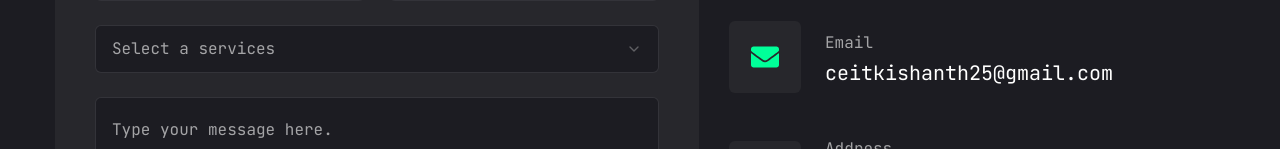
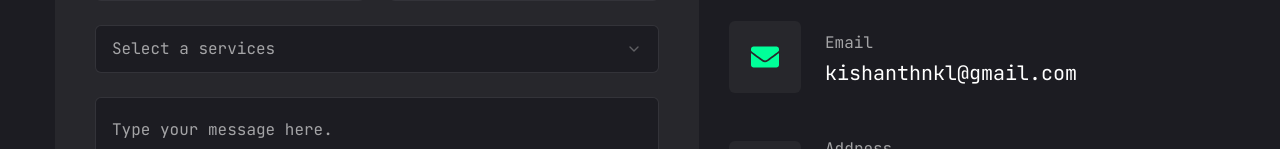
Before and after one commit to KishanthSelvaraj/KishanthPortfolio, a Next.js app: page /contact in a window 1280 px wide. Shown: the part 443-592 px from the top of the page. Built offline with nearby package versions, Linux system fonts and the light colour scheme.

Commit message:
Update page.jsx

```diff
--- a/app/contact/page.jsx
+++ b/app/contact/page.jsx
@@ -26,7 +26,7 @@ const info = [
   {
     icon: <FaEnvelope />,
     title: "Email",
-    description: "ceitkishanth25@gmail.com",
+    description: "kishanthnkl@gmail.com",
   },
   {
     icon: <FaMapMarkerAlt />,
```
